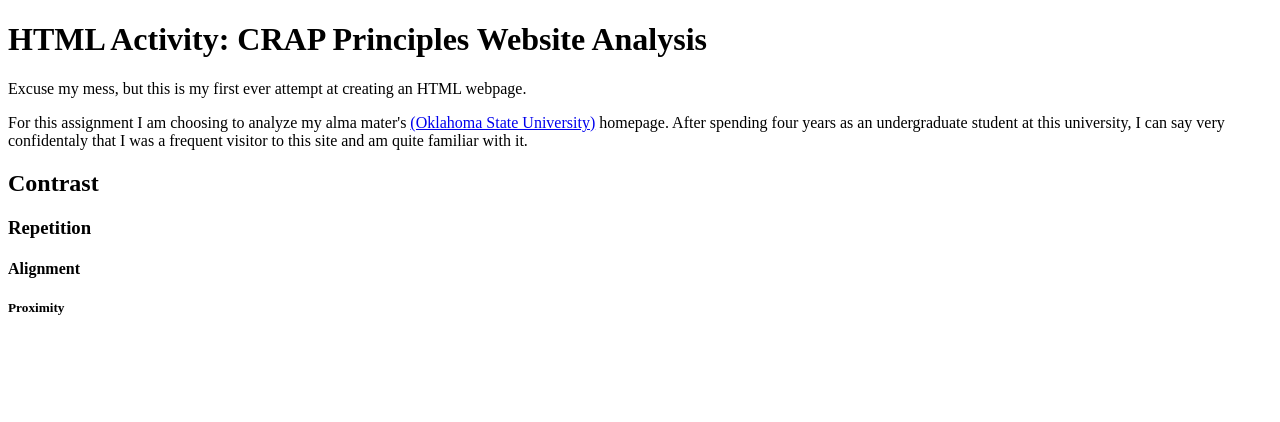
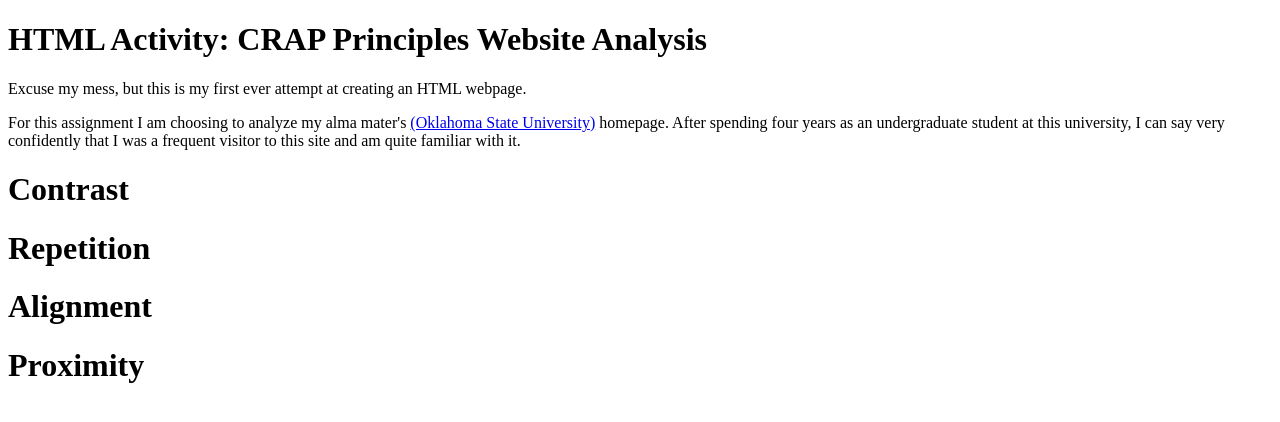
Before and after one commit to jake-pendleton/jake-pendleton.github.io, a plain HTML site: page index.html in a window 1280 px wide. Drawn offline with Linux system fonts and the light colour scheme.

Commit message:
Update index.html

```diff
--- a/index.html
+++ b/index.html
@@ -6,10 +6,10 @@
 <body>
   <h1>HTML Activity: CRAP Principles Website Analysis</h1>
   <p>Excuse my mess, but this is my first ever attempt at creating an HTML webpage.</p>
-  <p>For this assignment I am choosing to analyze my alma mater's <a href= "https://go.okstate.edu/">(Oklahoma State University)</a> homepage. After spending four years as an undergraduate student at this university, I can say very confidentaly that I was a frequent visitor to this site and am quite familiar with it.</p>
-  <h2>Contrast</h2>
-  <h3>Repetition</h3>
-  <h4>Alignment</h4>
-  <h5>Proximity</h5>
+  <p>For this assignment I am choosing to analyze my alma mater's <a href= "https://go.okstate.edu/">(Oklahoma State University)</a> homepage. After spending four years as an undergraduate student at this university, I can say very confidently that I was a frequent visitor to this site and am quite familiar with it.</p>
+  <h1>Contrast</h1>
+  <h1>Repetition</h1>
+  <h1>Alignment</h1>
+  <h1>Proximity</h1>
 </body>
 </html>
```
